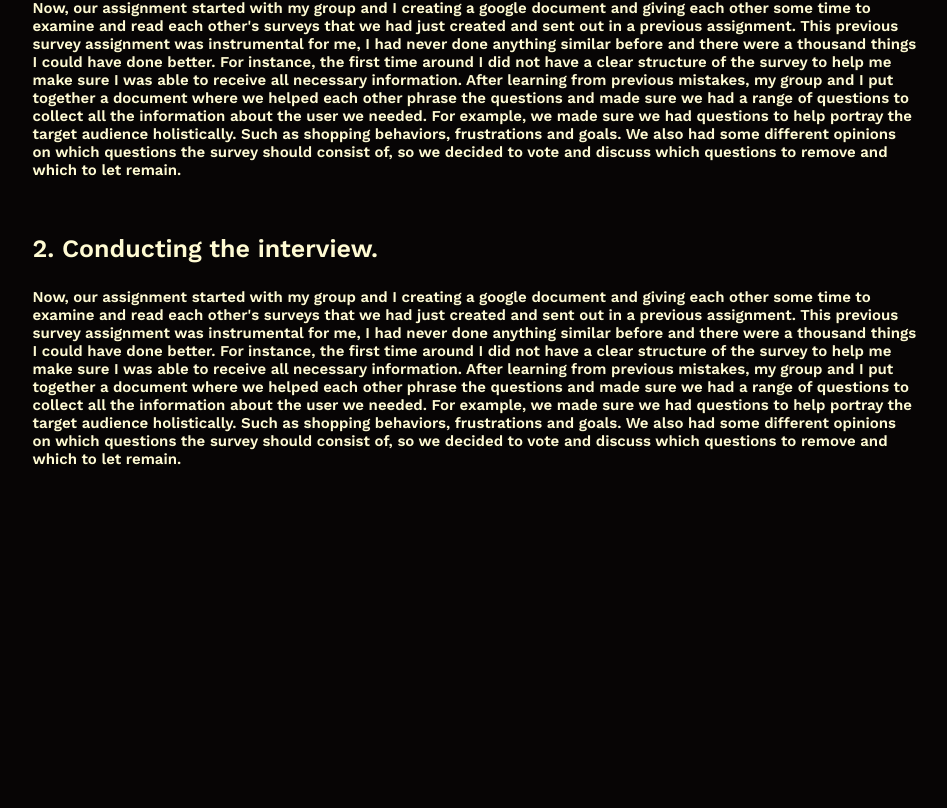
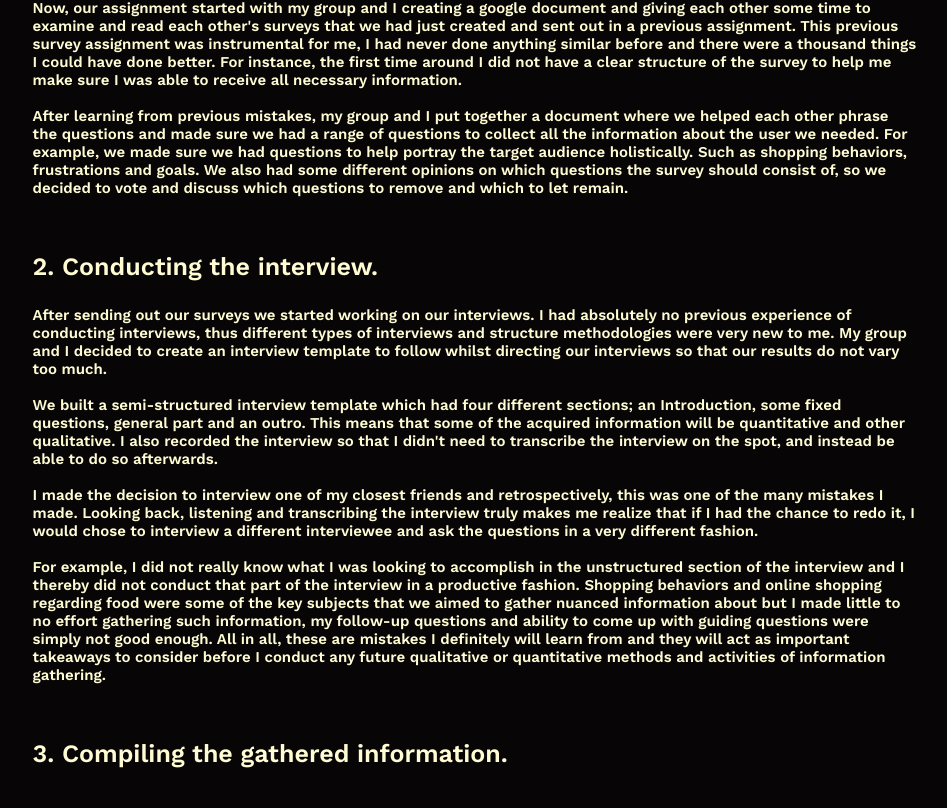
Before and after one commit to isacolander/Portfolio, a plain HTML site: page portfolio.html in a window 1280 px wide. Shown: the part 1467-2275 px from the top of the page, without its empty margins (165-1112 px from the left). Before the commit the page ends 2220 px from the top, so only its background shows below. Drawn offline with nearby package versions, Linux system fonts and the light colour scheme.

Commit message:
case study text

```diff
--- a/portfolio.html
+++ b/portfolio.html
@@ -46,7 +46,8 @@
 
             <p id="underrubrik">
             This case study aims to showcase an in-depth examination of my progress from not knowing anything about personas to receiving an assignment of creating one with a group of classmates from my university. This study will also thoroughly explain my initial thoughts, what I did not know before I started this project, things I could have done better and what I have learned.
-          </p>
+
+            </p>
 
             As previously mentioned, this particular persona was part of a group assignment three of my classmates and I were given. The assignment was to take on the role of UX-consultants for Willys AB and give them a persona which targets the audience of students, aged 20 to 30.
 
@@ -56,10 +57,10 @@
 
             UX Research was very new to me, hence Quantitative- and Qualitative methods such as interviews, persona building, journey mapping, usability testing and surveys were extremely interesting to learn about and it was super fun to apply the newly acquired methods and activities on an assignment.
 
-  <p id="underrubrik"> 1. Constructing the survey. </p>
+            <p id="underrubrik"> 1. Constructing the survey. </p>
 
-            Now, our assignment started with my group and I creating a google document and giving each other some time to examine and read each other's surveys that we had just created and sent out in a previous assignment. This previous survey assignment was instrumental for me, I had never done anything similar before and there were a thousand things I could have done better. For instance, the first time around I did not have a clear structure of the survey to help me make sure I was able to receive all necessary information.
-
+            Now, our assignment started with my group and I creating a google document and giving each other some time to examine and read each other's surveys that we had just created and sent out in a previous assignment. This previous survey assignment was instrumental for me, I had never done anything similar before and there were a thousand things I could have done better. For instance, the first time around I did not have a clear structure of the survey to help me make sure I was able to receive all necessary information. <br>
+<br>
             After learning from previous mistakes, my group and I put together a document where we helped each other phrase the questions and made sure we had a range of questions to collect all the information about the user we needed. For example, we made sure we had questions to help portray the target audience holistically. Such as shopping behaviors, frustrations and goals. We also had some different opinions on which questions the survey should consist of, so we decided to vote and discuss which questions to remove and which to let remain.
 
           </b>
@@ -69,14 +70,26 @@
           </div>
 
           <div class="casetext"> <b> <p id="underrubrik"> 2. Conducting the interview.  </p>
-            Now, our assignment started with my group and I creating a google document and giving each other some time to examine and read each other's surveys that we had just created and sent out in a previous assignment. This previous survey assignment was instrumental for me, I had never done anything similar before and there were a thousand things I could have done better. For instance, the first time around I did not have a clear structure of the survey to help me make sure I was able to receive all necessary information.
+            After sending out our surveys we started working on our interviews. I had absolutely no previous experience of conducting interviews, thus different types of interviews and structure methodologies were very new to me. My group and I decided to create an interview template to follow whilst directing our interviews so that our results do not vary too much. <br>
+             <br>
+            We built a semi-structured interview template which had four different sections; an Introduction, some fixed questions, general part and an outro. This means that some of the acquired information will be quantitative and other qualitative. I also recorded the interview so that I didn't need to transcribe the interview on the spot, and instead be able to do so afterwards. <br>
+            <br>
+            I made the decision to interview one of my closest friends and retrospectively, this was one of the many mistakes I made. Looking back, listening and transcribing the interview truly makes me realize that if I had the chance to redo it, I would chose to interview a different interviewee and ask the questions in a very different fashion. <br>
+<br>
+            For example, I did not really know what I was looking to accomplish in the unstructured section of the interview and I thereby did not conduct that part of the interview in a productive fashion. Shopping behaviors and online shopping regarding food were some of the key subjects that we aimed to gather nuanced information about but I made little to no effort gathering such information, my follow-up questions and ability to come up with guiding questions were simply not good enough.
+            All in all, these are mistakes I definitely will learn from and they will act as important takeaways to consider before I conduct any future qualitative or quantitative methods and activities of information gathering.
 
-            After learning from previous mistakes, my group and I put together a document where we helped each other phrase the questions and made sure we had a range of questions to collect all the information about the user we needed. For example, we made sure we had questions to help portray the target audience holistically. Such as shopping behaviors, frustrations and goals. We also had some different opinions on which questions the survey should consist of, so we decided to vote and discuss which questions to remove and which to let remain.
 
           </b>
 
           <!-- <div id="bildprocess2"> <div id="bild"> </div> <p id="intervjumall"> Intervju mall bild </p> </div> -->
 
+          </div>
+
+          <div class="casetext"> <b> <p id="underrubrik"> 3. Compiling the gathered information.
+          </p>
+
+          </b>
           </div>
 
       </section>
```
